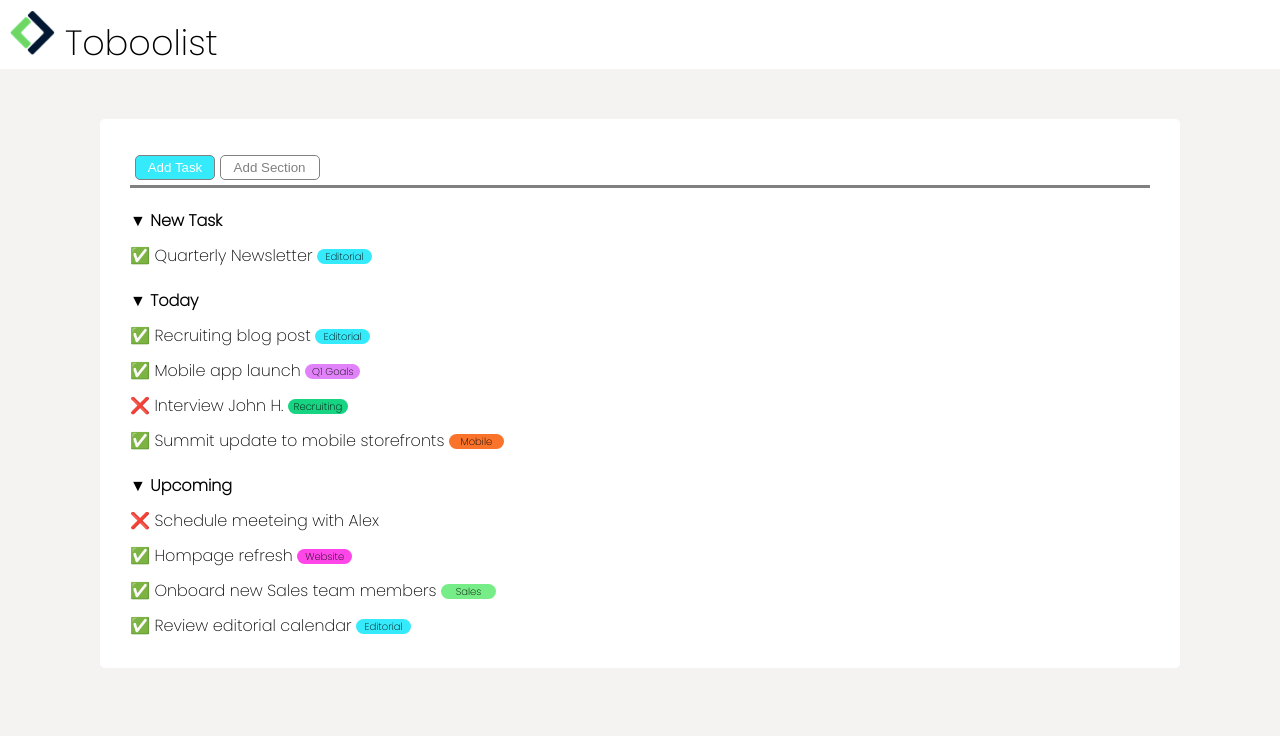
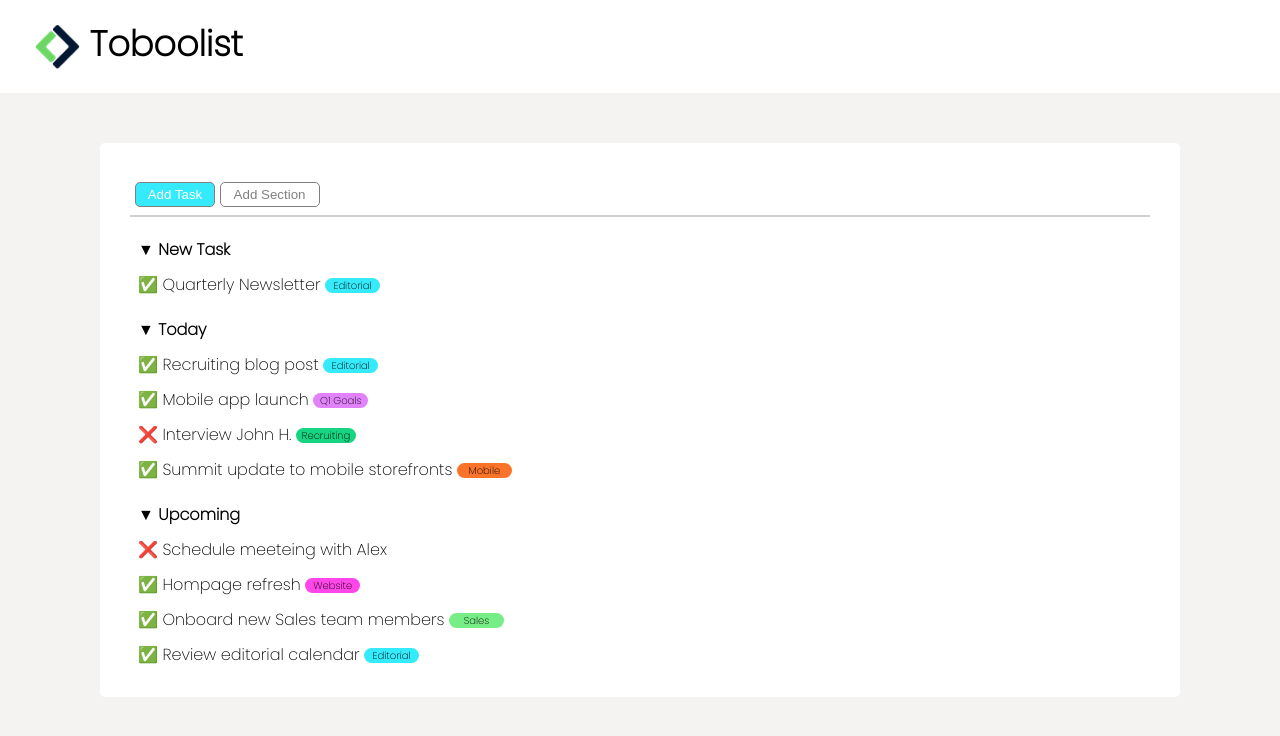
Before and after one commit to DamianoLunardo/html-css-toboolist, a plain HTML site: page index.html in a window 1280 px wide. Drawn offline with Linux system fonts and the light colour scheme.

Commit message:
Final change

```diff
--- a/index.html
+++ b/index.html
@@ -9,10 +9,8 @@
 <body>
 
     <header class="main-header">
-        <div  >
         <img class="logo" src="./img/Logo.png" alt="logo">
-          <span class="tob">Toboolist</span>
-        </div>
+        Toboolist
     </header>
 
 
@@ -27,11 +25,11 @@
 
     <section>
     <!-- List -->
-    <p><strong>&#9660; New Task</strong> </p>
+      <p> <strong>&#9660; New Task</strong> </p>
         <ul>
            <li>&#9989; Quarterly Newsletter <span class="ed">Editorial</span></li>
         </ul>
-  <p><strong>&#9660; Today</strong> </p>
+      <p> <strong>&#9660; Today</strong> </p>
         <ul>
            <li>&#9989; Recruiting blog post <span class="ed">Editorial</span></li>
            <li>&#9989; Mobile app launch <span class="goals">Q1 Goals</span></li>
@@ -46,10 +44,6 @@
           <li>&#9989; Review editorial calendar <span class="ed">Editorial</span></li>
         </ul>
     </section>
-
-
-
-
 </main>
  </div>
 </body>
--- a/style.css
+++ b/style.css
@@ -13,45 +13,26 @@ body {
     background-color: rgb(245, 242, 242);
 }
 
-.container {
-    max-width:500px;
-    margin: 0 auto;
-}
-
-/*img {
-    max-width: 100%;
-    vertical-align:align ;
-}*/
-
-.tob {
-    text-align: center;
-    vertical-align: align;
-}
-
 .logo {
     margin-top: 10px;
     margin-left: 10px;
+    margin-bottom: 10px;
     width: 45px;
-    vertical-align: align;
+    vertical-align: middle;
 }
 
 .main-header {
     font-size: 35px;
     background-color: white;
+    padding: 14px 25px;
     font-family: 'Poppins', sans-serif;
-}
-
-
-
-hr {
-    margin-top: 5px;
+    font-weight: bold;
 }
 
 .button {
-   padding: 5px;
-   size: 40px;
-   border-bottom:solid;
-   color: gray;
+   padding: 8px;
+   padding-left: 5px;
+   border-bottom: 2px solid rgba(210, 206, 206, 0.976);
 }
 
 .task {
@@ -76,13 +57,17 @@ hr {
     width: 100px;
 }
 
+/* Button-list section */
+
 p {
     padding-top: 20px;
+    padding-left: 8px;
 }
 
 li {
     list-style: none;
     padding-top: 10px;
+    padding-left: 8px;
 }
 
 .big-box {
```
Lines whose indentation alone changed are shown as unchanged.
